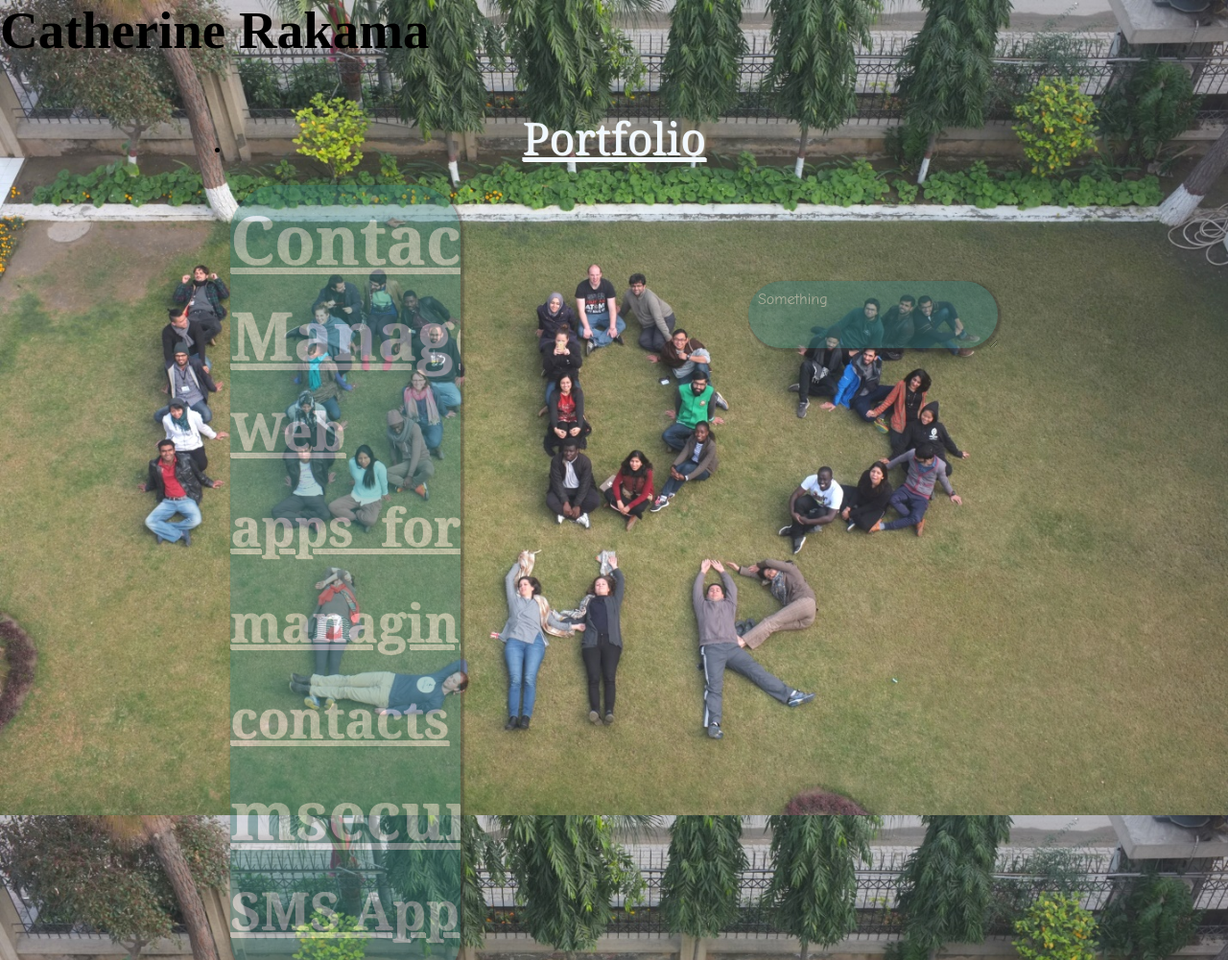
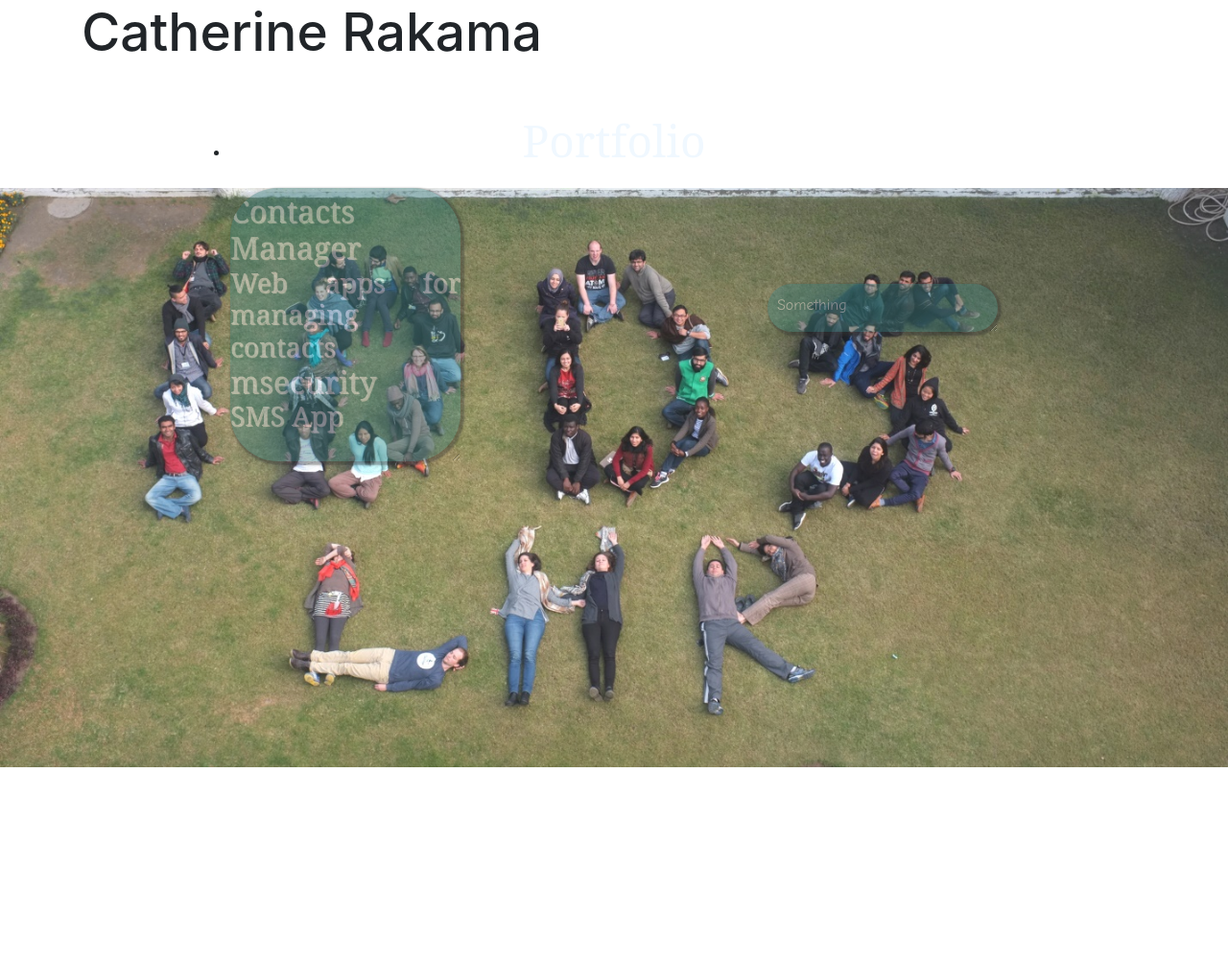
Before and after one commit to crakama/crakama.github.io, a website: page index.html in a window 1280 px wide. Shown: the top 1001 px of the page at 96% size. After the commit the page ends 800 px from the top, so only its background shows below. Drawn offline with nearby package versions, Linux system fonts and the light colour scheme; files that its build step writes are made by us from their sources.

Commit message:
reduce style

```diff
--- a/index.html
+++ b/index.html
@@ -5,7 +5,7 @@
   <head>
     <title>Simple Grid</title>
     <meta charset="utf-8" />
-       <!-- <link rel="stylesheet" href="https://cdn.rawgit.com/twbs/bootstrap/v4-dev/dist/css/bootstrap.css"> -->
+       <link rel="stylesheet" href="https://cdn.rawgit.com/twbs/bootstrap/v4-dev/dist/css/bootstrap.css">
     <link rel="stylesheet" type="text/css" href="simplegrid.css" />
         <link rel="stylesheet" type="text/css" href="style.css" />
 
```
